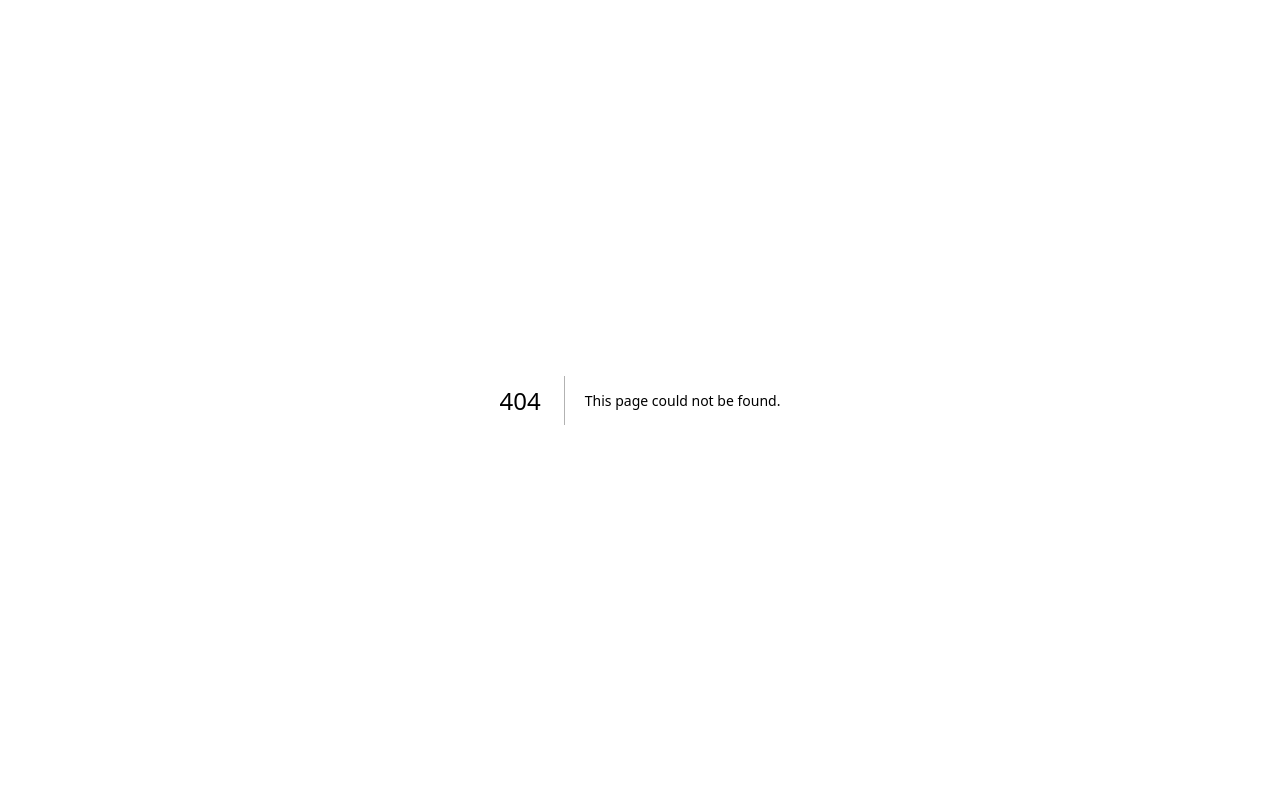
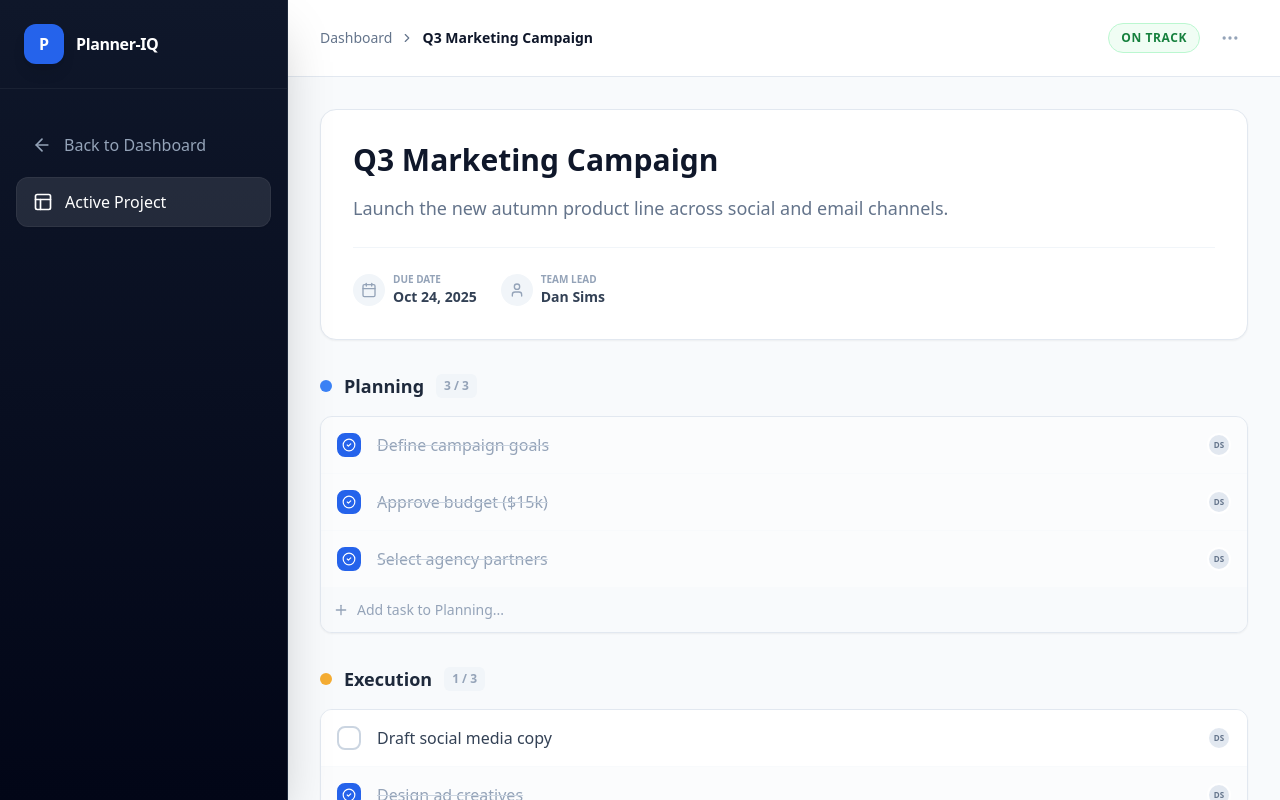
Before and after one commit to dansims2024-afk/Planner-IQ, a Next.js app: page /project/101 in a window 1280 px wide. Before the commit this address had no page. Shown: the top 800 px of the page. Built offline with nearby package versions, Linux system fonts and the light colour scheme.

Commit message:
Add ProjectDetail component for project overview

```diff
--- /dev/null
+++ b/src/app/project/[id]/page.js
@@ -0,0 +1,208 @@
+"use client";
+
+import React, { useState } from 'react';
+import Link from 'next/link';
+import {
+  Layout, CheckCircle2, Settings, Bell, Search,
+  ChevronRight, Calendar, User, Plus, Paperclip,
+  MoreHorizontal, ArrowLeft, Clock
+} from 'lucide-react';
+
+// --- MOCK DATA FOR THIS SPECIFIC PROJECT ---
+const PROJECT_DATA = {
+  id: 101,
+  title: "Q3 Marketing Campaign",
+  status: "On Track",
+  deadline: "Oct 24, 2025",
+  description: "Launch the new autumn product line across social and email channels.",
+  team: ["Dan Sims", "Sarah J.", "Mike R."],
+  phases: [
+    {
+      id: 1,
+      name: "Planning",
+      status: "completed",
+      tasks: [
+        { id: 1, text: "Define campaign goals", completed: true },
+        { id: 2, text: "Approve budget ($15k)", completed: true },
+        { id: 3, text: "Select agency partners", completed: true },
+      ]
+    },
+    {
+      id: 2,
+      name: "Execution",
+      status: "active",
+      tasks: [
+        { id: 4, text: "Draft social media copy", completed: false },
+        { id: 5, text: "Design ad creatives", completed: true },
+        { id: 6, text: "Setup tracking pixels", completed: false },
+      ]
+    },
+    {
+      id: 3,
+      name: "Review",
+      status: "pending",
+      tasks: [
+        { id: 7, text: "Legal compliance check", completed: false },
+        { id: 8, text: "Final stakeholder demo", completed: false },
+      ]
+    },
+    {
+      id: 4,
+      name: "Launch",
+      status: "pending",
+      tasks: [
+        { id: 9, text: "Go-live on Instagram/LinkedIn", completed: false },
+        { id: 10, text: "Send email blast", completed: false },
+      ]
+    }
+  ]
+};
+
+export default function ProjectDetail({ params }) {
+  // In a real app, we would fetch data using params.id
+  const [project, setProject] = useState(PROJECT_DATA);
+
+  // Toggle Task Logic
+  const toggleTask = (phaseId, taskId) => {
+    const updatedPhases = project.phases.map(phase => {
+      if (phase.id !== phaseId) return phase;
+      return {
+        ...phase,
+        tasks: phase.tasks.map(task =>
+          task.id === taskId ? { ...task, completed: !task.completed } : task
+        )
+      };
+    });
+    setProject({ ...project, phases: updatedPhases });
+  };
+
+  return (
+    <div className="min-h-screen bg-slate-50 flex font-sans text-slate-900 selection:bg-blue-100">
+
+      {/* --- SIDEBAR (Persisted) --- */}
+      <aside className="w-72 bg-gradient-to-b from-slate-900 to-slate-950 text-slate-300 flex flex-col fixed h-full shadow-2xl border-r border-slate-800 z-40 hidden lg:flex">
+        <div className="p-6 border-b border-white/5">
+          <div className="flex items-center gap-3">
+             <div className="w-10 h-10 bg-blue-600 rounded-xl flex items-center justify-center text-white font-bold shadow-lg">P</div>
+             <h1 className="font-bold text-white tracking-tight">Planner-IQ</h1>
+          </div>
+        </div>
+        <nav className="flex-1 p-4 space-y-2 mt-4">
+          <Link href="/" className="flex items-center gap-3 px-4 py-3 rounded-xl font-medium cursor-pointer hover:bg-white/10 text-slate-400 hover:text-white transition-all">
+            <ArrowLeft size={20} />
+            <span>Back to Dashboard</span>
+          </Link>
+          <div className="flex items-center gap-3 bg-white/10 text-white px-4 py-3 rounded-xl font-medium cursor-pointer shadow-sm border border-white/5">
+            <Layout size={20} />
+            <span>Active Project</span>
+          </div>
+        </nav>
+      </aside>
+
+      {/* --- MAIN CONTENT --- */}
+      <main className="flex-1 lg:ml-72 relative">
+
+        {/* Header */}
+        <header className="bg-white border-b border-slate-200 sticky top-0 z-30 px-8 py-5 flex justify-between items-center shadow-sm/50 backdrop-blur-xl bg-white/90">
+          <div className="flex items-center gap-2 text-sm text-slate-500">
+            <Link href="/" className="hover:text-blue-600 transition-colors">Dashboard</Link>
+            <ChevronRight size={14} />
+            <span className="font-semibold text-slate-900">{project.title}</span>
+          </div>
+          <div className="flex items-center gap-3">
+            <span className="text-xs font-bold text-green-700 bg-green-50 border border-green-200 px-3 py-1.5 rounded-full uppercase tracking-wider">
+              {project.status}
+            </span>
+            <button className="text-slate-400 hover:text-slate-600 p-2">
+              <MoreHorizontal size={20} />
+            </button>
+          </div>
+        </header>
+
+        <div className="p-8 max-w-6xl mx-auto">
+
+          {/* Project Meta Banner */}
+          <div className="bg-white rounded-2xl border border-slate-200 p-8 mb-8 shadow-sm">
+            <h1 className="text-3xl font-bold text-slate-900 mb-4">{project.title}</h1>
+            <p className="text-slate-500 mb-6 max-w-2xl text-lg leading-relaxed">{project.description}</p>
+
+            <div className="flex items-center gap-6 pt-6 border-t border-slate-100">
+              <div className="flex items-center gap-2">
+                <div className="w-8 h-8 rounded-full bg-slate-100 flex items-center justify-center text-slate-400">
+                  <Calendar size={16} />
+                </div>
+                <div>
+                  <div className="text-[10px] font-bold uppercase text-slate-400">Due Date</div>
+                  <div className="text-sm font-semibold text-slate-700">{project.deadline}</div>
+                </div>
+              </div>
+              <div className="flex items-center gap-2">
+                <div className="w-8 h-8 rounded-full bg-slate-100 flex items-center justify-center text-slate-400">
+                  <User size={16} />
+                </div>
+                <div>
+                  <div className="text-[10px] font-bold uppercase text-slate-400">Team Lead</div>
+                  <div className="text-sm font-semibold text-slate-700">Dan Sims</div>
+                </div>
+              </div>
+            </div>
+          </div>
+
+          {/* THE WORKFLOW ENGINE (Tasks grouped by Phase) */}
+          <div className="space-y-8">
+            {project.phases.map((phase) => (
+              <div key={phase.id} className="animate-in fade-in slide-in-from-bottom-4 duration-500">
+
+                {/* Phase Header */}
+                <div className="flex items-center gap-3 mb-4">
+                  <div className={`w-3 h-3 rounded-full ${phase.status === 'completed' ? 'bg-blue-500' : phase.status === 'active' ? 'bg-amber-500 animate-pulse' : 'bg-slate-300'}`} />
+                  <h3 className="text-lg font-bold text-slate-800">{phase.name}</h3>
+                  <span className="text-xs font-semibold text-slate-400 bg-slate-100 px-2 py-1 rounded-md">{phase.tasks.filter(t => t.completed).length} / {phase.tasks.length}</span>
+                </div>
+
+                {/* Task List */}
+                <div className="bg-white rounded-xl border border-slate-200 shadow-sm overflow-hidden">
+                  {phase.tasks.map((task, index) => (
+                    <div
+                      key={task.id}
+                      onClick={() => toggleTask(phase.id, task.id)}
+                      className={`
+                        group flex items-center gap-4 p-4 cursor-pointer transition-all border-b border-slate-50 last:border-0 hover:bg-slate-50
+                        ${task.completed ? 'bg-slate-50/50' : 'bg-white'}
+                      `}
+                    >
+                      {/* Custom Checkbox */}
+                      <div className={`
+                        w-6 h-6 rounded-lg border-2 flex items-center justify-center transition-all duration-200
+                        ${task.completed ? 'bg-blue-600 border-blue-600' : 'border-slate-300 group-hover:border-blue-400 bg-white'}
+                      `}>
+                        {task.completed && <CheckCircle2 size={14} className="text-white" />}
+                      </div>
+
+                      {/* Task Text */}
+                      <span className={`flex-1 font-medium transition-all ${task.completed ? 'text-slate-400 line-through decoration-slate-300' : 'text-slate-700'}`}>
+                        {task.text}
+                      </span>
+
+                      {/* Assignee Avatar (Visual only) */}
+                      <div className="w-6 h-6 rounded-full bg-slate-200 border-2 border-white flex items-center justify-center text-[8px] font-bold text-slate-500">
+                        DS
+                      </div>
+                    </div>
+                  ))}
+
+                  {/* "Add Task" Ghost Button */}
+                  <div className="p-3 bg-slate-50 text-slate-400 text-sm font-medium flex items-center gap-2 cursor-pointer hover:bg-slate-100 hover:text-slate-600 transition-colors">
+                    <Plus size={16} />
+                    <span>Add task to {phase.name}...</span>
+                  </div>
+                </div>
+              </div>
+            ))}
+          </div>
+
+        </div>
+      </main>
+    </div>
+  );
+}
```
